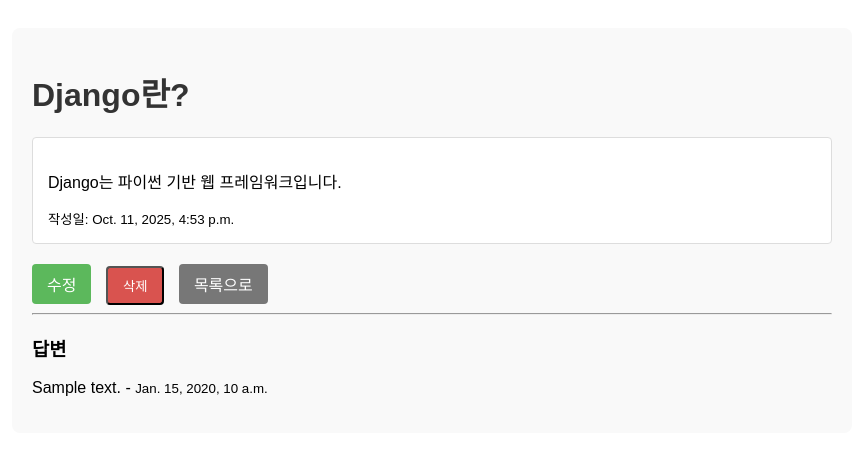
After one commit to changho100/pybo1, a Django app: page /pybo/question/1/ in a window 1280 px wide. The commit adds this page. Shown: the top 452 px of the page, without its empty margins (208-1071 px from the left). Run offline with Django 5.2, Linux system fonts and the light colour scheme; data comes from the database, SQL or seed files in the repository; tables that the repository leaves empty hold one stand-in row (values such as "Sample post").

Commit message:
질문 및 답변 모델 추가, 질문 상세 및 삭제 확인 페이지 템플릿 생성

```diff
--- a/pybo/models.py
+++ b/pybo/models.py
@@ -8,3 +8,11 @@
 
     def __str__(self):
         return self.subject
+
+class Answer(models.Model):
+    question = models.ForeignKey(Question, on_delete=models.CASCADE)
+    content = models.TextField()
+    create_date = models.DateTimeField(auto_now_add=True)
+
+    def __str__(self):
+        return self.content
--- a/pybo/templates/pybo/index.html
+++ b/pybo/templates/pybo/index.html
@@ -114,7 +114,9 @@
                     {% for question in question_list %}
                     <tr>
                         <td>{{ forloop.counter }}</td>
-                        <td>{{ question.subject }}</td>
+                        <td>
+                            <a href="{% url 'question_detail' question.id %}">{{ question.subject }}</a>
+                        </td>
                         <td>{{ question.create_date }}</td>
                     </tr>
                     {% empty %}
--- /dev/null
+++ b/pybo/templates/pybo/question_detail.html
@@ -0,0 +1,43 @@
+<!DOCTYPE html>
+<html>
+<head>
+    <meta charset="UTF-8">
+    <title>질문 상세</title>
+    <style>
+        body { font-family: sans-serif; padding: 20px; }
+        .container { max-width: 800px; margin: auto; background: #f9f9f9; padding: 20px; border-radius: 8px; }
+        h1 { color: #333; }
+        .question-content { background: #fff; padding: 15px; border: 1px solid #ddd; border-radius: 4px; margin-bottom: 20px; }
+        .btn-group { margin-top: 20px; }
+        .btn { display: inline-block; padding: 8px 15px; background: #5cb85c; color: white; text-decoration: none; border-radius: 4px; margin-right: 10px; }
+        .btn-danger { background: #d9534f; }
+        .btn-secondary { background: #777; }
+    </style>
+</head>
+<body>
+    <div class="container">
+        <h1>{{ question.subject }}</h1>
+        <div class="question-content">
+            <p>{{ question.content|linebreaksbr }}</p>
+            <small>작성일: {{ question.create_date }}</small>
+        </div>
+
+        <div class="btn-group">
+            <a href="{% url 'question_edit' question.id %}" class="btn">수정</a>
+            <form action="{% url 'question_delete' question.id %}" method="post" style="display: inline;">
+                {% csrf_token %}
+                <button type="submit" class="btn btn-danger">삭제</button>
+            </form>
+            <a href="{% url 'index' %}" class="btn btn-secondary">목록으로</a>
+        </div>
+
+        <hr>
+        <h3>답변</h3>
+        {% for answer in question.answer_set.all %}
+            <p>{{ answer.content }} - <small>{{ answer.create_date }}</small></p>
+        {% empty %}
+            <p>아직 답변이 없습니다.</p>
+        {% endfor %}
+    </div>
+</body>
+</html>
--- a/pybo/urls.py
+++ b/pybo/urls.py
@@ -1,10 +1,10 @@
-# pybo/urls.py
-
 from django.urls import path
 from . import views
 
-app_name = 'pybo'
-
 urlpatterns = [
     path('', views.index, name='index'),
+    path('question/create/', views.question_create, name='question_create'),
+    path('question/<int:question_id>/', views.question_detail, name='question_detail'),
+    path('question/edit/<int:question_id>/', views.question_edit, name='question_edit'),
+    path('question/delete/<int:question_id>/', views.question_delete, name='question_delete'),
 ]
--- a/pybo/views.py
+++ b/pybo/views.py
@@ -1,5 +1,7 @@
-from django.shortcuts import render, redirect
-from .models import Question
+# pybo/views.py
+
+from django.shortcuts import render, redirect, get_object_or_404
+from .models import Question, Answer
 
 # Create your views here.
 def index(request):
@@ -19,3 +21,26 @@
             Question.objects.create(subject=subject, content=content)
             return redirect('index')
     return render(request, 'pybo/question_form.html')
+
+def question_detail(request, question_id):
+    question = get_object_or_404(Question, pk=question_id)
+    return render(request, 'pybo/question_detail.html', {'question': question})
+
+def question_edit(request, question_id):
+    question = get_object_or_404(Question, pk=question_id)
+    if request.method == "POST":
+        subject = request.POST.get('subject')
+        content = request.POST.get('content')
+        if subject and content:
+            question.subject = subject
+            question.content = content
+            question.save()
+            return redirect('question_detail', question_id=question.id)
+    return render(request, 'pybo/question_form.html', {'question': question})
+
+def question_delete(request, question_id):
+    question = get_object_or_404(Question, pk=question_id)
+    if request.method == "POST":
+        question.delete()
+        return redirect('index')
+    return render(request, 'pybo/question_delete_confirm.html', {'question': question})
```
Also changed, not shown: pybo/templates/pybo/question_delete_confirm.html (added, +25 -0 lines).
